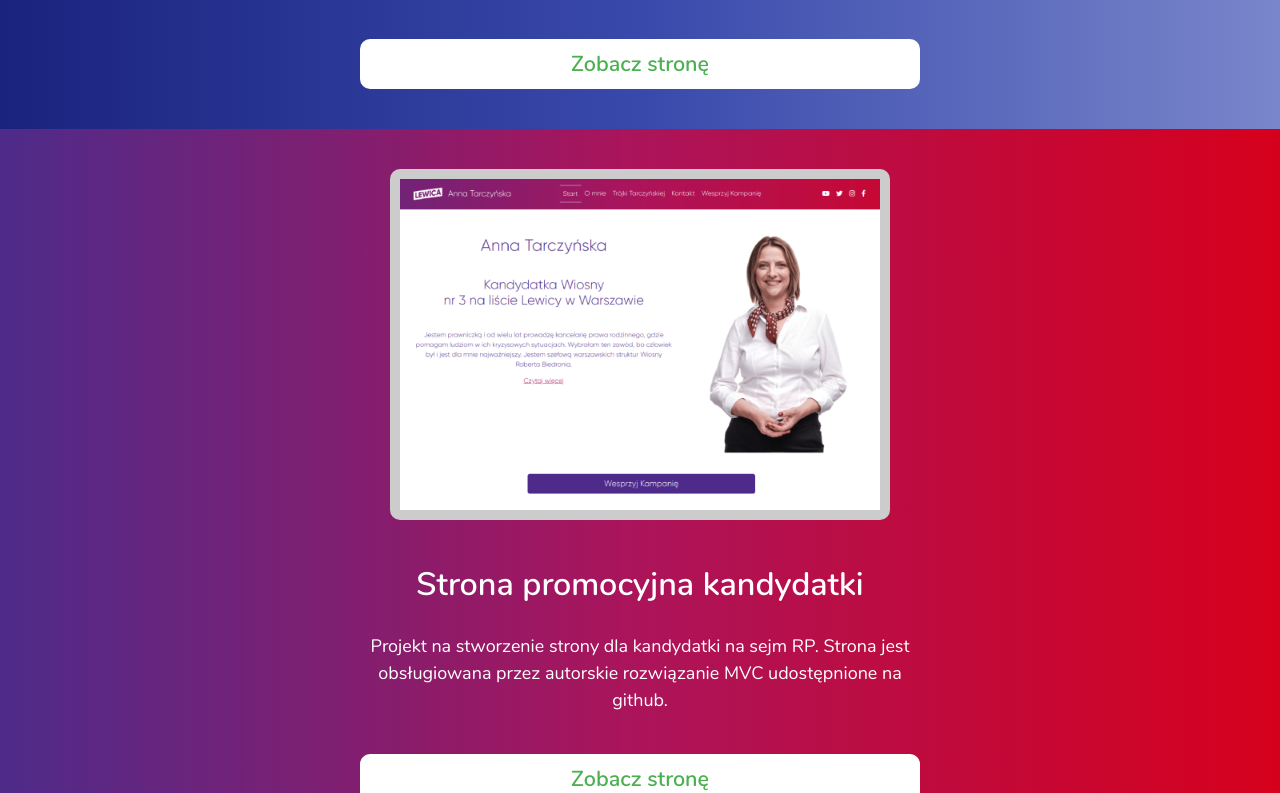
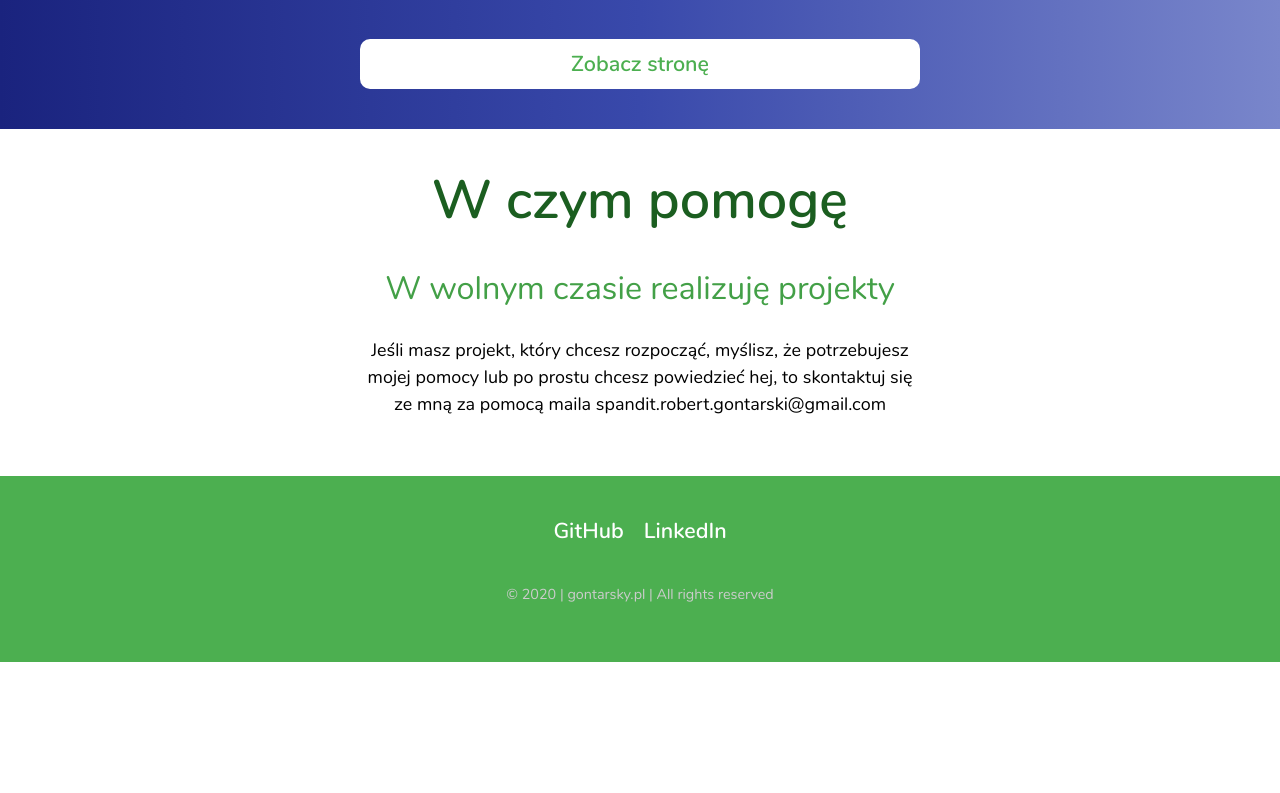
Before and after one commit to Citentel/portfolio-project, a React (Create React App) app: page /projekty in a window 1280 px wide. Shown: the part 1780-2573 px from the top of the page. After the commit the page ends 2442 px from the top, so only its background shows below. Built offline with nearby package versions, Linux system fonts and the light colour scheme.

Commit message:
hidde project 3, change path to cator project

```diff
--- a/src/Routing/index.jsx
+++ b/src/Routing/index.jsx
@@ -74,7 +74,7 @@ const Routing = () => {
                                 <Intro type='project' />
                                 <Project type='project1' />
                                 <Project type='project2' />
-                                <Project type='project3' />
+                                {/* <Project type='project3' /> */}
                             </div>
                         )
                     }
--- a/src/components/Project/index.jsx
+++ b/src/components/Project/index.jsx
@@ -20,7 +20,7 @@ const Project = (props) => {
                                 switch (props.type) {
                                     case 'project1': return project1
                                     case 'project2': return project2
-                                    case 'project3': return project3
+                                    // case 'project3': return project3
                                     default: return null
                                 }
                             })()
--- a/src/components/Project/static/content/text.jsx
+++ b/src/components/Project/static/content/text.jsx
@@ -10,17 +10,17 @@ export default {
     project2 : {
         h3 : "Projekt przelicznika walut",
         p : "Zrealizowany dzięki pobieraniu danych od api NBP. Pliki znajdziesz na github.",
-        link : 'http://kantor.gontarsky.pl/',
+        link : 'http://kantor.gontarsky.com/',
         css : {
             background : 'linear-gradient(90deg,#1A237E,#3949AB,#7986CB)'
         }
     },
-    project3 : {
-        h3 : "Strona promocyjna kandydatki",
-        p : "Projekt na stworzenie strony dla kandydatki na sejm RP. Strona jest obsługiowana przez autorskie rozwiązanie MVC udostępnione na github.",
-        link : 'http://tarczynska.gontarsky.pl/',
-        css : {
-            background : 'linear-gradient(90deg,#4e2b8a,#ac145a,#d6001c)'
-        }
-    }
+    // project3 : {
+    //     h3 : "Strona promocyjna kandydatki",
+    //     p : "Projekt na stworzenie strony dla kandydatki na sejm RP. Strona jest obsługiowana przez autorskie rozwiązanie MVC udostępnione na github.",
+    //     link : 'http://tarczynska.gontarsky.pl/',
+    //     css : {
+    //         background : 'linear-gradient(90deg,#4e2b8a,#ac145a,#d6001c)'
+    //     }
+    // }
 }
```
